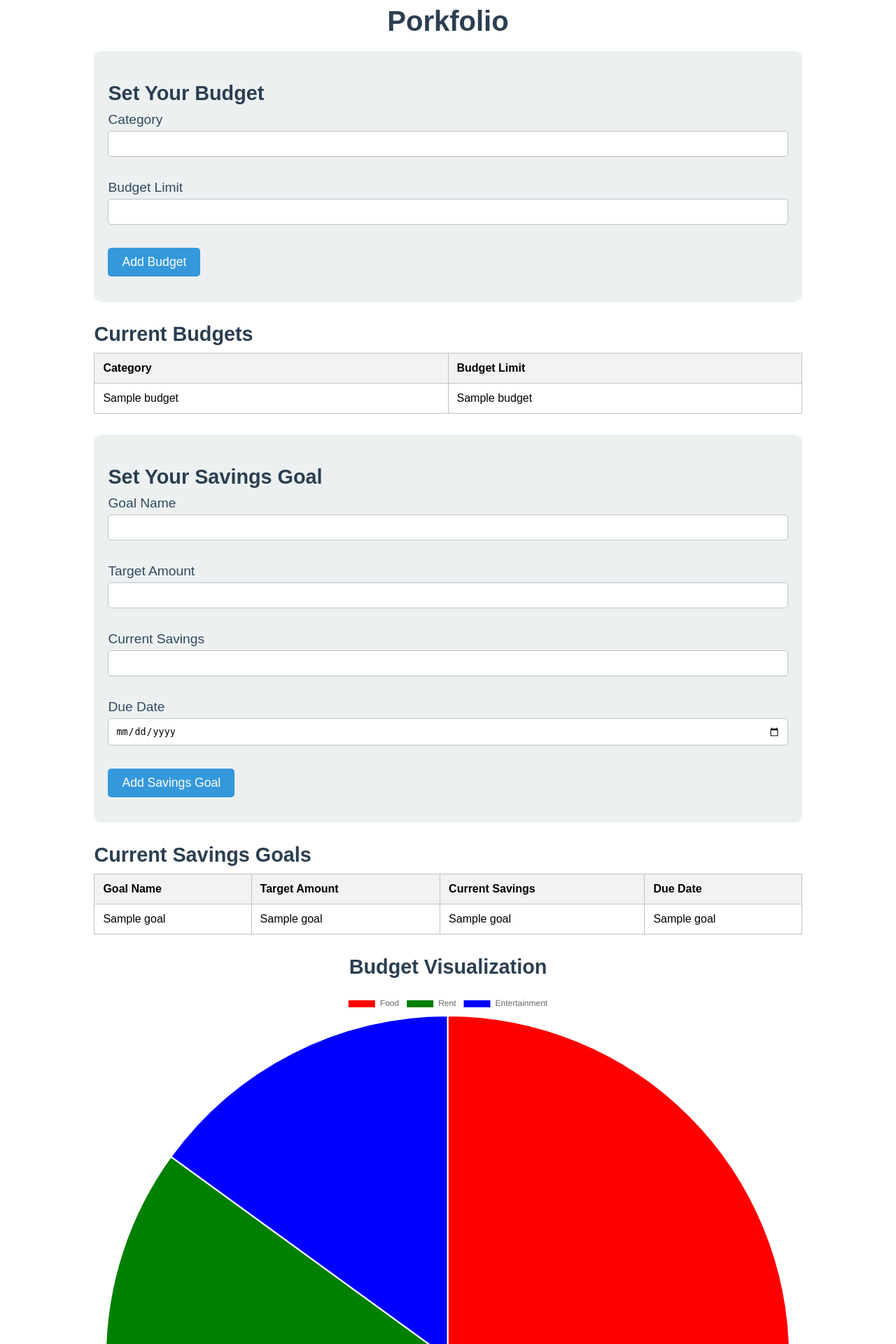
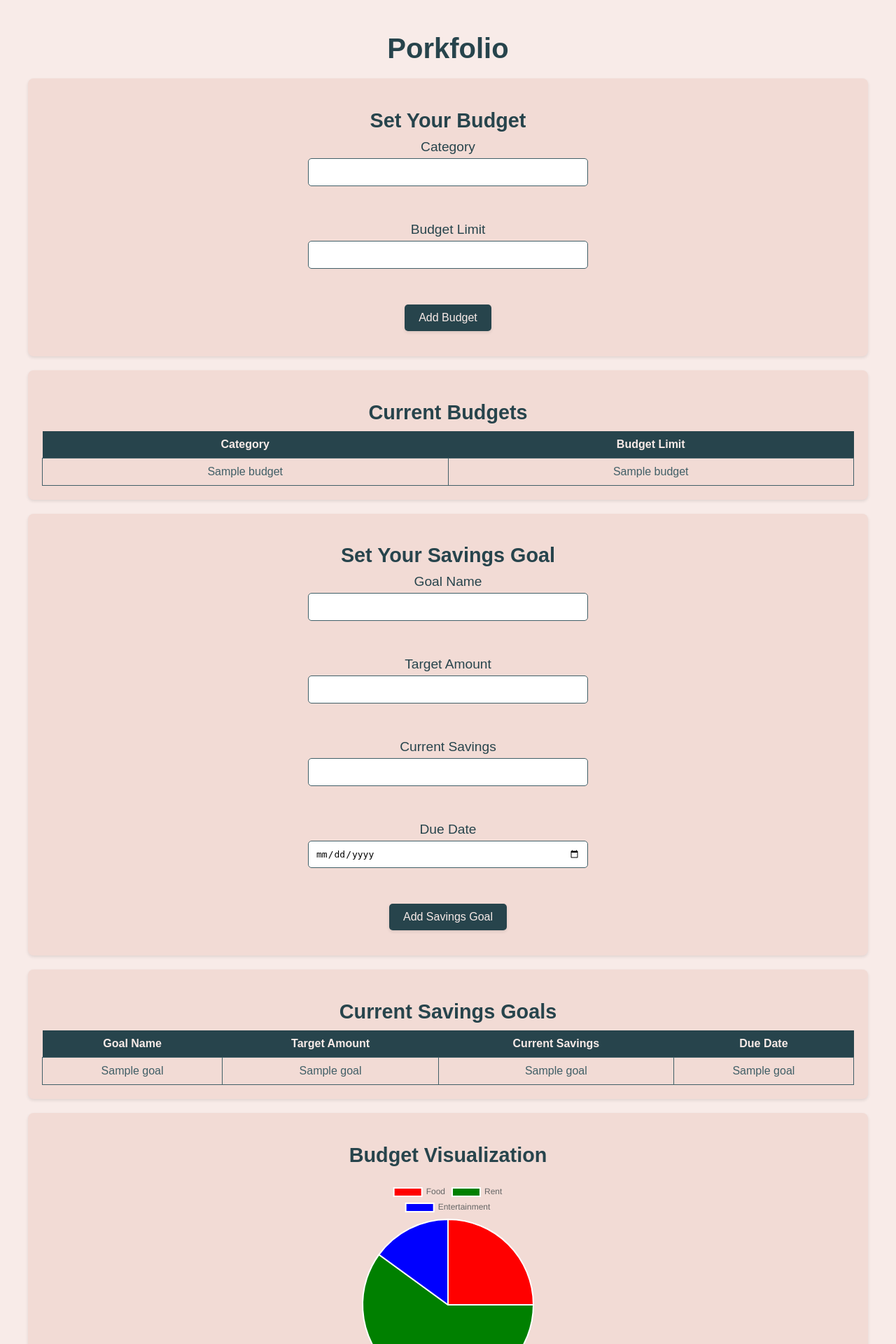
Before and after one commit to hansuja-yalavarthi/fin, a Flask app: template templates/budgeting.html in a window 1280 px wide. Shown: the top 1920 px of the page at 70% size. Run offline with Flask 3, Linux system fonts and the light colour scheme; the template is opened without the code that fills it: most values are stand-ins (such as "Sample title", 1, 10 or a date in 2020).

Commit message:
Update budget.css

```diff
--- a/static/css/budget.css
+++ b/static/css/budget.css
@@ -1,105 +1,137 @@
-/* Container */
-.container {
-    width: 80%;
-    margin: 0 auto;
-    font-family: Arial, sans-serif;
+/* General Layout */
+body {
+    background-color: #F8EBE8; /* Light pink background */
+    font-family: Arial, sans-serif; /* Default font */
+    margin: 0;
+    padding: 0;
 }
 
-/* Title */
+.container {
+    max-width: 1200px;
+    margin: 0 auto;
+    padding: 20px;
+}
+
+/* Titles and Headings */
 .title {
     text-align: center;
     font-size: 2.5em;
-    color: #2c3e50;
+    color: #27444C; /* Teal color */
     margin-bottom: 20px;
 }
 
-/* Section Titles */
 .section-title {
     font-size: 1.8em;
-    color: #2c3e50;
+    color: #27444C; /* Teal */
     margin-bottom: 10px;
+    text-align: center;
 }
 
-/* Form Section */
+/* Forms */
 .form-section {
-    background-color: #ecf0f1;
+    background-color: #F2DBD5; /* Light pink */
     padding: 20px;
-    border-radius: 10px;
-    margin-bottom: 30px;
+    border-radius: 8px;
+    margin-bottom: 20px;
+    box-shadow: 0 2px 4px rgba(0, 0, 0, 0.1);
+}
+
+.budget-form, .goal-form {
+    display: flex;
+    flex-direction: column;
+    align-items: center;
 }
 
 .form-label {
     font-size: 1.2em;
-    color: #34495e;
+    color: #27444C; /* Teal */
+    margin-bottom: 5px;
 }
 
 .form-input {
     width: 100%;
+    max-width: 400px;
     padding: 10px;
-    margin: 5px 0 15px 0;
+    border: 1px solid #415f67; /* Light teal border */
     border-radius: 5px;
-    border: 1px solid #bdc3c7;
+    margin-bottom: 15px;
+    font-size: 1em;
 }
 
 .btn {
-    background-color: #3498db;
-    color: white;
+    background-color: #27444C; /* Teal */
+    color: #F8EBE8; /* Light pink */
     padding: 10px 20px;
     border: none;
     border-radius: 5px;
     cursor: pointer;
-    font-size: 1.1em;
+    font-size: 1em;
+    box-shadow: 0 2px 4px rgba(0, 0, 0, 0.1);
 }
 
 .btn:hover {
-    background-color: #2980b9;
+    background-color: #E0F5F5; /* Lighter teal */
+    color: #27444C; /* Teal */
 }
 
 /* Tables */
-table {
+.budget-table-section, .goal-table-section {
+    background-color: #F2DBD5; /* Light pink */
+    padding: 20px;
+    border-radius: 8px;
+    margin-bottom: 20px;
+    box-shadow: 0 2px 4px rgba(0, 0, 0, 0.1);
+}
+
+.budget-table, .goal-table {
     width: 100%;
     border-collapse: collapse;
-    margin-bottom: 30px;
+    margin-top: 10px;
+    font-size: 1em;
+    color: #415f67; /* Light teal */
 }
 
-table, th, td {
-    border: 1px solid #bdc3c7;
+.budget-table th, .goal-table th {
+    background-color: #27444C; /* Teal */
+    color: #F8EBE8; /* Light pink */
+    padding: 10px;
 }
 
-th, td {
-    padding: 12px;
-    text-align: left;
-}
-
-thead {
-    background-color: #f2f2f2;
-}
-
-tbody tr:hover {
-    background-color: #f9f9f9;
-}
-
-/* Chart Section */
-.chart-section {
+.budget-table td, .goal-table td {
+    padding: 10px;
+    border: 1px solid #415f67; /* Light teal */
     text-align: center;
 }
 
-.pie-chart {
-    margin-top: 20px;
-    max-width: 100%;
+.budget-table tr:nth-child(even), .goal-table tr:nth-child(even) {
+    background-color: #E0F5F5; /* Lighter teal */
 }
 
-/* Goal Table */
-.goal-table {
-    width: 100%;
-    border-collapse: collapse;
+.budget-table tr:hover, .goal-table tr:hover {
+    background-color: #F8EBE8; /* Light pink */
 }
 
-.goal-table th, .goal-table td {
-    padding: 12px;
-    text-align: left;
+/* Charts */
+.chart-section {
+    background-color: #F2DBD5; /* Light pink */
+    padding: 20px;
+    border-radius: 8px;
+    margin-bottom: 20px;
+    text-align: center;
+    box-shadow: 0 2px 4px rgba(0, 0, 0, 0.1);
 }
 
-.goal-table thead {
-    background-color: #f2f2f2;
+.pie-chart, .bar-chart {
+    max-width: 800px;
+    margin: 20px auto;
 }
+
+/* Dropdown */
+.form-input select {
+    appearance: none;
+    background-color: #E0F5F5; /* Lighter teal */
+    border: 1px solid #415f67;
+    padding: 10px;
+    border-radius: 5px;
+    font-size: 1em;
+}
```
